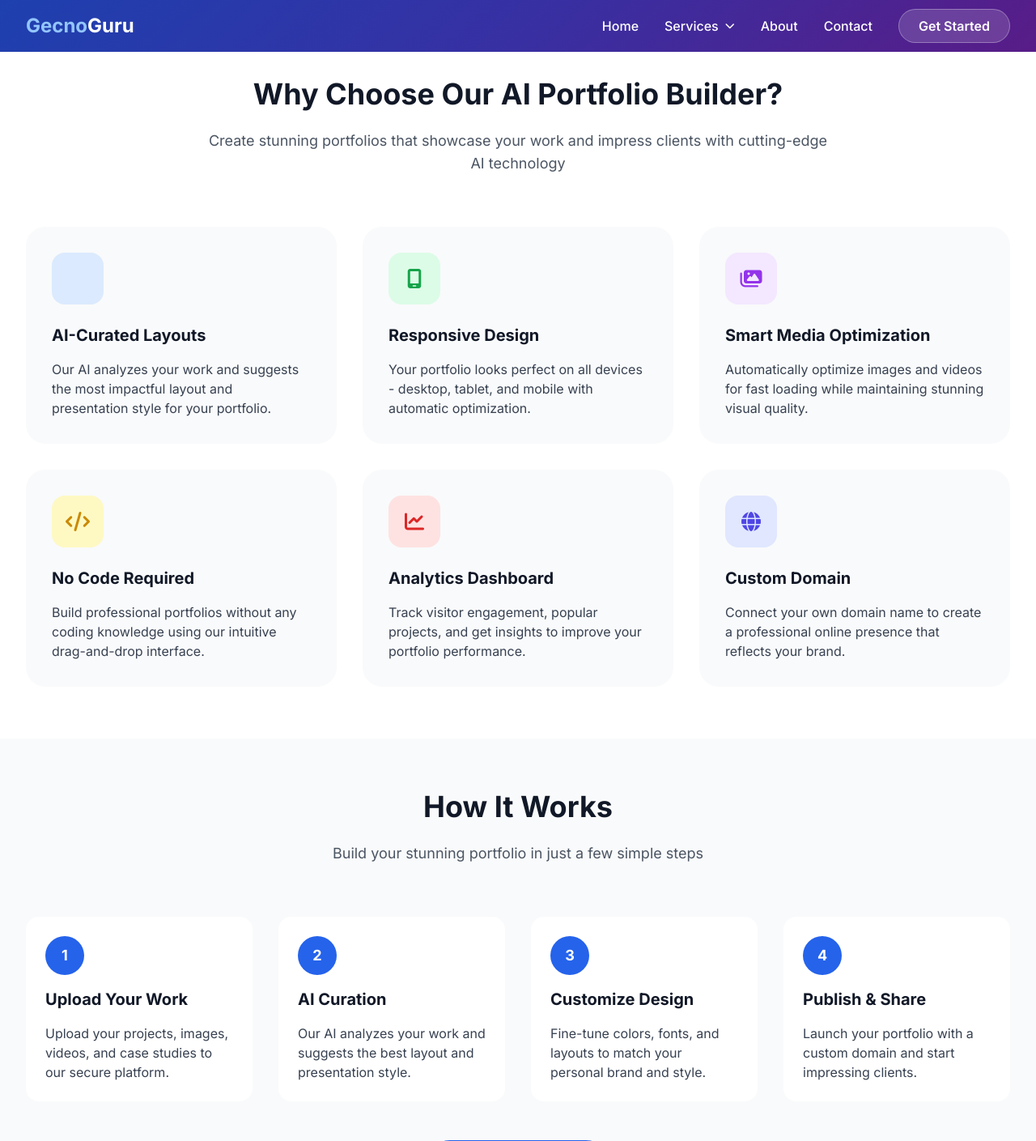
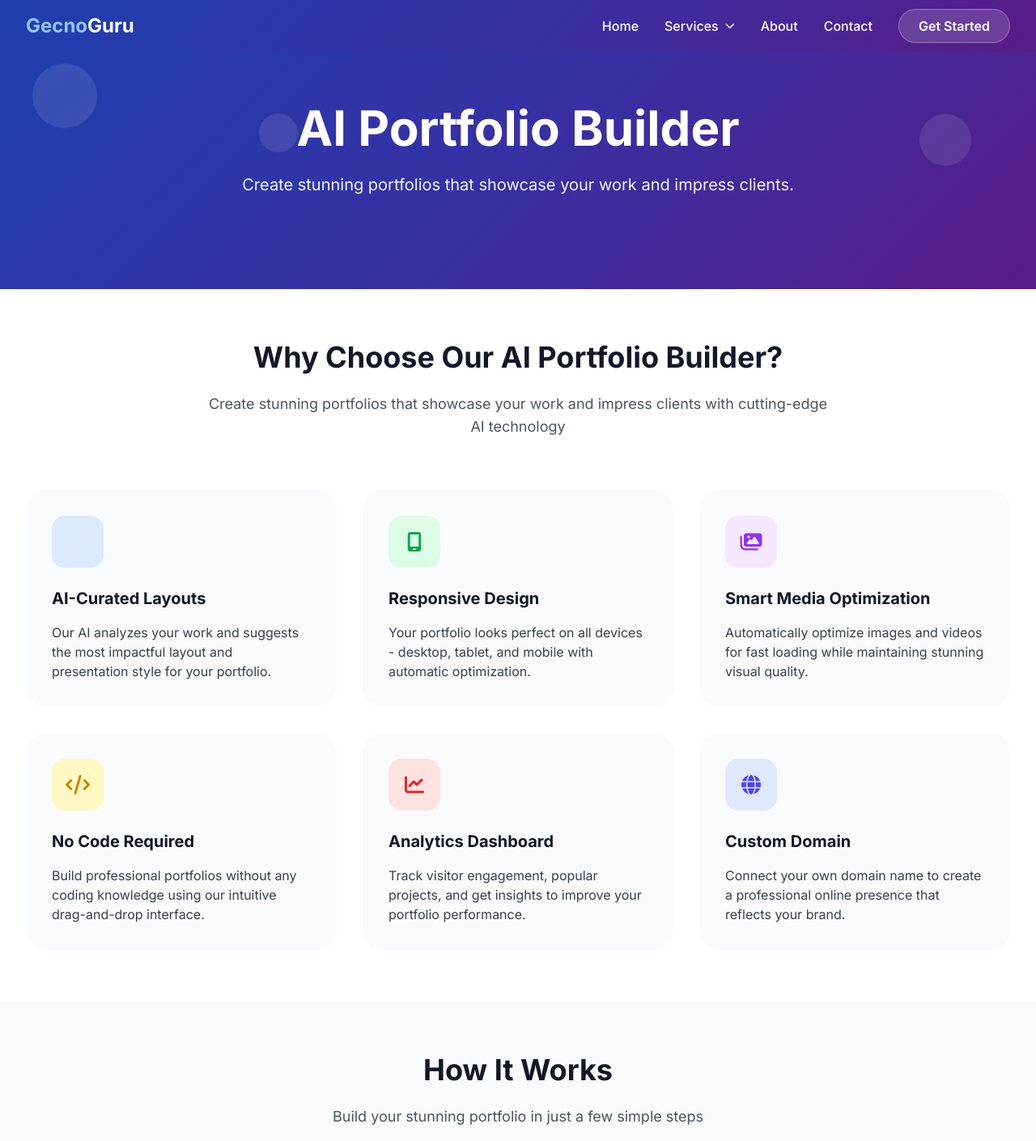
Before and after one commit to nerajlal/gecno_guru, a Laravel app: page /portfolio in a window 1280 px wide. Shown: the top 1409 px of the page at 81% size. Run offline with Laravel 10, Linux system fonts and the light colour scheme; some libraries are stand-ins or nearby versions.

Commit message:
Feat: Add hero section to single service pages
This commit adds the blue gradient hero section from the main services page to the three individual service pages (`resume`, `portfolio`, and `coverletter`) to create a more consistent design across the site.

- **Copied Hero Section:** The hero section component has been replicated from `services.blade.php`.
- **Added to Service Pages:** The hero section has been added to the top of the `resume`, `portfolio`, and `coverletter` pages.
- **Customized Content:** The `h1` and `p` tag content within the new hero section has been customized for each respective page to be more relevant.
- **Adjusted Padding:** The `pt-24` class was removed from the main content section of each page, as the new hero section now provides the necessary top spacing.

```diff
--- a/resources/views/portfolio.blade.php
+++ b/resources/views/portfolio.blade.php
@@ -1,7 +1,26 @@
 @include('header')
 
+    <!-- Hero Section -->
+    <section class="relative pt-32 pb-20 gradient-bg overflow-hidden">
+        <!-- Animated Background Elements -->
+        <div class="absolute inset-0">
+            <div class="absolute top-20 left-10 w-20 h-20 bg-white bg-opacity-10 rounded-full floating"></div>
+            <div class="absolute top-40 right-20 w-16 h-16 bg-white bg-opacity-10 rounded-full floating" style="animation-delay: -2s;"></div>
+            <div class="absolute bottom-40 left-1/4 w-12 h-12 bg-white bg-opacity-10 rounded-full floating" style="animation-delay: -4s;"></div>
+        </div>
+
+        <div class="max-w-7xl mx-auto px-4 sm:px-6 lg:px-8 relative z-10">
+            <div class="text-center text-white">
+                <h1 class="text-4xl sm:text-5xl lg:text-6xl font-bold mb-6">AI Portfolio Builder</h1>
+                <p class="text-xl text-blue-50 mb-8 max-w-3xl mx-auto leading-relaxed">
+                    Create stunning portfolios that showcase your work and impress clients.
+                </p>
+            </div>
+        </div>
+    </section>
+
     <!-- Features Section -->
-    <section class="py-16 bg-white pt-24">
+    <section class="py-16 bg-white">
         <div class="max-w-7xl mx-auto px-4 sm:px-6 lg:px-8">
             <div class="text-center mb-16">
                 <h2 class="text-3xl sm:text-4xl font-bold text-gray-900 mb-6">Why Choose Our AI Portfolio Builder?</h2>
```
Also changed, not shown: resources/views/coverletter.blade.php (+20 -1 lines), resources/views/resume.blade.php (+20 -1 lines).
